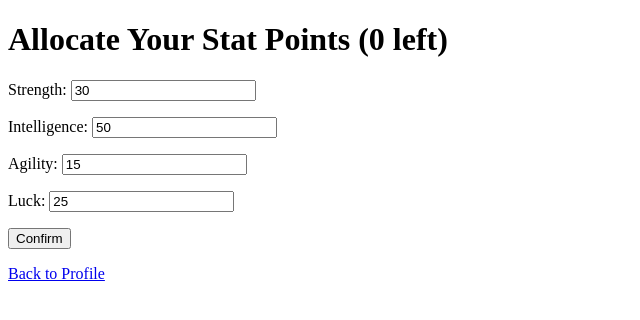
After one commit to SzymonPolczynski/quiz_rpg, a Django app: page /profile/allocate/ in a window 1280 px wide. The commit adds this page. Shown: the top 320 px of the page, without its empty margins (0-640 px from the left). Run offline with Django 5.2, Linux system fonts and the light colour scheme; a user stored in the database is signed in; data comes from the database, SQL or seed files in the repository; both versions use the stored data as it was after the commit.

Commit message:
Level up bonus, stat allocation system

```diff
--- a/game/forms.py
+++ b/game/forms.py
@@ -9,3 +9,12 @@ class CharasterClassForm(forms.ModelForm):
         model = Character
         fields = ["character_class"]
         widgets = {"character_class": forms.RadioSelect}
+
+
+class StatAllocationForm(forms.Form):
+    """Form for allocating stat points."""
+
+    strength = forms.IntegerField(min_value=0)
+    intelligence = forms.IntegerField(min_value=0)
+    agility = forms.IntegerField(min_value=0)
+    luck = forms.IntegerField(min_value=0)
--- a/game/models.py
+++ b/game/models.py
@@ -1,5 +1,7 @@
+import random
 from django.db import models
 from django.contrib.auth.models import User
+from typing import TypedDict
 
 
 class Character(models.Model):
@@ -14,8 +16,7 @@ class Character(models.Model):
     user = models.OneToOneField(User, on_delete=models.CASCADE)
     name = models.CharField(max_length=100)
     character_class = models.CharField(
-        max_length=20, choices=CLASS_CHOICES, blank=True, null=True
-    )
+        max_length=20, choices=CLASS_CHOICES, default="warrior")
     level = models.IntegerField(default=1)
     experience = models.IntegerField(default=0)
 
@@ -24,14 +25,41 @@ class Character(models.Model):
     agility = models.IntegerField(default=5)
     luck = models.IntegerField(default=5)
 
-    def get_xp_reward(self) -> int:
-        if self.character_class == "warrior":
-            return 10
-        elif self.character_class == "mage":
-            return 15
-        elif self.character_class == "rogue":
-            return 12
-        return 10
+    stat_points = models.IntegerField(default=0)
+
+    class XpReward(TypedDict):
+        total: int
+        base: int
+        strength_bonus: int
+        intelligence_bonus: int
+        double: bool
+
+
+    def get_xp_reward(self) -> XpReward:
+        base_xp = {
+            "warrior": 10,
+            "mage": 15,
+            "rogue": 12
+        }.get(self.character_class, 10)
+
+        strength_bonus = int(base_xp * (self.strength / 100))
+
+        intelligence_bonus = int(self.intelligence * 1)
+
+        luck_chance = self.luck * 5
+        double_reward = random.randint(1, 100) <= luck_chance
+
+        total = base_xp + strength_bonus + intelligence_bonus
+        if double_reward:
+            total *= 2
+
+        return {
+            "total": total,
+            "base": base_xp,
+            "strength_bonus": strength_bonus,
+            "intelligence_bonus": intelligence_bonus,
+            "double": double_reward,
+        }
 
     def __str__(self):
         return f"{self.name} (Level {self.level}, Class: {self.character_class})"
--- /dev/null
+++ b/game/templates/game/allocate_stats.html
@@ -0,0 +1,15 @@
+<!DOCTYPE html>
+<html>
+<head>
+    <title>Allocate Stats</title>
+</head>
+<body>
+    <h1>Allocate Your Stat Points ({{ character.stat_points }} left)</h1>
+    <form method="post">
+        {% csrf_token %}
+        {{ form.as_p }}
+        <button type="submit">Confirm</button>
+    </form>
+    <p><a href="{% url 'profile' %}">Back to Profile</a></p>
+</body>
+</html>
--- a/game/templates/game/profile.html
+++ b/game/templates/game/profile.html
@@ -41,6 +41,10 @@
         </div>
     </div>
 
+    {% if character.stat_points > 0 %}
+    <p><a href="{% url 'allocate_stats' %}">➕ Allocate {{ character.stat_points }} stat points</a></p>
+    {% endif %}
+
     <p><a href="{% url 'quiz' %}">🔁 Back to Quiz</a></p>
 </body>
 </html>
--- a/game/templates/game/quiz.html
+++ b/game/templates/game/quiz.html
@@ -14,7 +14,7 @@
 
 
     {% if feedback %}
-        <p><strong>{{ feedback|safe }}</strong></p>
+    <p><strong>{{ feedback|safe }}</strong></p>
     {% endif %}
 
     <p><strong>{{ question.text }}</strong></p>
--- a/game/urls.py
+++ b/game/urls.py
@@ -6,4 +6,5 @@ urlpatterns = [
     path("quiz/", views.quiz_view, name="quiz"),
     path("choose_class/", views.choose_class_view, name="choose_class"),
     path("profile/", views.profile_view, name="profile"),
+    path("profile/allocate/", views.allocate_stats_view, name="allocate_stats"),
 ]
--- a/game/views.py
+++ b/game/views.py
@@ -2,7 +2,7 @@ import random
 from django.shortcuts import render, redirect
 from .models import Character, Question, Answer
 from django.contrib.auth.decorators import login_required
-from .forms import CharasterClassForm
+from .forms import CharasterClassForm, StatAllocationForm
 
 
 @login_required
@@ -43,13 +43,20 @@ def quiz_view(request):
         if selected_answer_id:
             answer = Answer.objects.get(id=selected_answer_id)
             if answer.is_correct:
-                gained_xp = character.get_xp_reward()
-                feedback = f"Correct! +{gained_xp} experience points awarded. <br>"
-                character.experience += gained_xp
+                reward = character.get_xp_reward()
+                feedback = f"Correct! <br>"
+                feedback += f"Strength Bonus: {reward['strength_bonus']} <br>"
+                feedback += f"Intelligence Bonus: {reward['intelligence_bonus']} <br>"
+                if reward["double"]:
+                    feedback += "Lucky! You received double XP! <br>"
+                feedback += f"Total XP: {reward['total']} <br>"
+                character.experience += reward["total"]
                 if character.experience >= character.level * 100:
                     character.level += 1
                     character.experience = 0
-                    feedback += f" Level up! You are now level {character.level}."
+                    character.stat_points += 5
+                    feedback += f" Level up! You are now level {character.level}. <br>"
+                    feedback += f" You have {character.stat_points} stat points to distribute. <br>"
                 character.save()
             else:
                 feedback = "Wrong answer."
@@ -73,3 +80,47 @@ def profile_view(request):
         "game/profile.html",
         {"character": character, "xp_progress": xp_progress},
     )
+
+
+@login_required
+def allocate_stats_view(request):
+    character = Character.objects.get(user=request.user)
+
+    if request.method == "POST":
+        form = StatAllocationForm(request.POST)
+        if form.is_valid():
+            new_values = form.cleaned_data
+
+            before = {
+                "strength": character.strength,
+                "intelligence": character.intelligence,
+                "agility": character.agility,
+                "luck": character.luck,
+            }
+
+            total_used = sum(
+                max(0, new_values[k] - before[k]) for k in before
+            )
+
+            if total_used > character.stat_points:
+                form.add_error(None, "You do not have enough stat points.")
+            else:
+                character.strength = new_values["strength"]
+                character.intelligence = new_values["intelligence"]
+                character.agility = new_values["agility"]
+                character.luck = new_values["luck"]
+                character.stat_points -= total_used
+                character.save()
+                return redirect("profile")
+    else:
+        form = StatAllocationForm(initial={
+            "strength": character.strength,
+            "intelligence": character.intelligence,
+            "agility": character.agility,
+            "luck": character.luck,
+        })
+
+    return render(request, "game/allocate_stats.html", {
+        "form": form,
+        "character": character,
+    })
```
Also changed, not shown: db.sqlite3, game/migrations/0005_character_stat_points_and_more.py (added).
